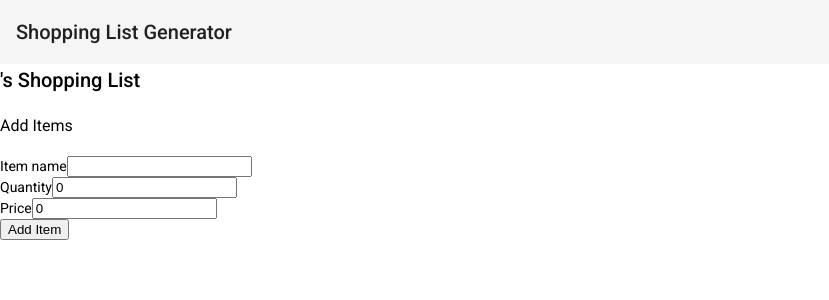
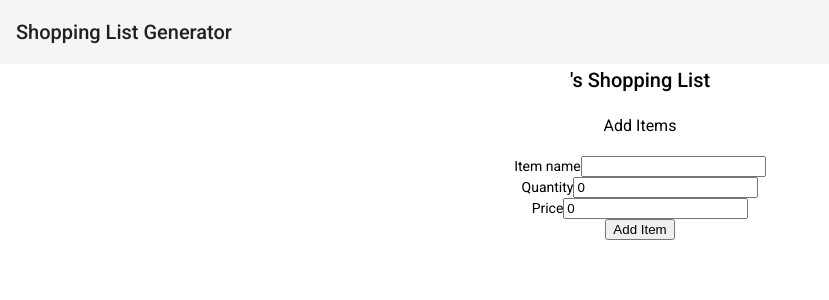
Before and after one commit to gsloup/shopping-list-angular-app, an Angular app: page /shopping-list in a window 1280 px wide. Shown: the top 300 px of the page, without its empty margins (0-829 px from the left). Built offline with nearby package versions, Linux system fonts and the light colour scheme.

Commit message:
updates styling

```diff
--- a/src/app/shopping-list/shopping-list.component.html
+++ b/src/app/shopping-list/shopping-list.component.html
@@ -1,5 +1,6 @@
-<h2>{{user}}'s Shopping List</h2>
+<h2 class="text-center">{{ user }}'s Shopping List</h2>
 
+<div class="text-center">
     <h3>Add Items</h3>
     <label for="item">Item name</label>
     <input type="text" id="item" [(ngModel)]="name"><br>
@@ -8,8 +9,8 @@
     <label for="price">Price</label>
     <input type="number" id="price" [(ngModel)]="price"><br>
     <button (click)="addItem()">Add Item</button>
+</div>
 
 <div *ngFor="let item of items">
     <div>{{item.name}} - {{item.qty}} - {{item.price}} <button (click)=removeItem(item.id)>Remove</button></div>
-
 </div>
--- a/src/app/shopping-list/shopping-list.component.ts
+++ b/src/app/shopping-list/shopping-list.component.ts
@@ -29,6 +29,9 @@ export class ShoppingListComponent implements OnInit {
 
   addItem(){
     this.itemService.addItem(this.name, this.qty, this.price);
+    this.name = '';
+    this.qty = 0;
+    this.price = 0;
   }
 
   removeItem(id){
--- a/src/styles.scss
+++ b/src/styles.scss
@@ -2,3 +2,7 @@
 
 html, body { height: 100%; }
 body { margin: 0; font-family: Roboto, "Helvetica Neue", sans-serif; }
+
+.text-center {
+    text-align: center;
+}
```
Lines whose indentation alone changed are shown as unchanged.
